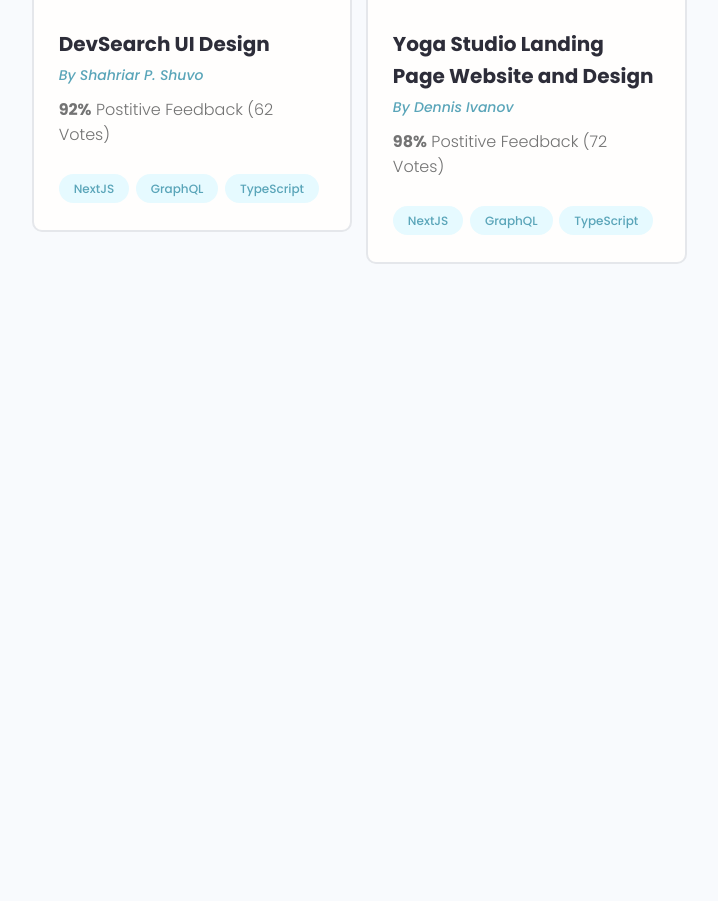
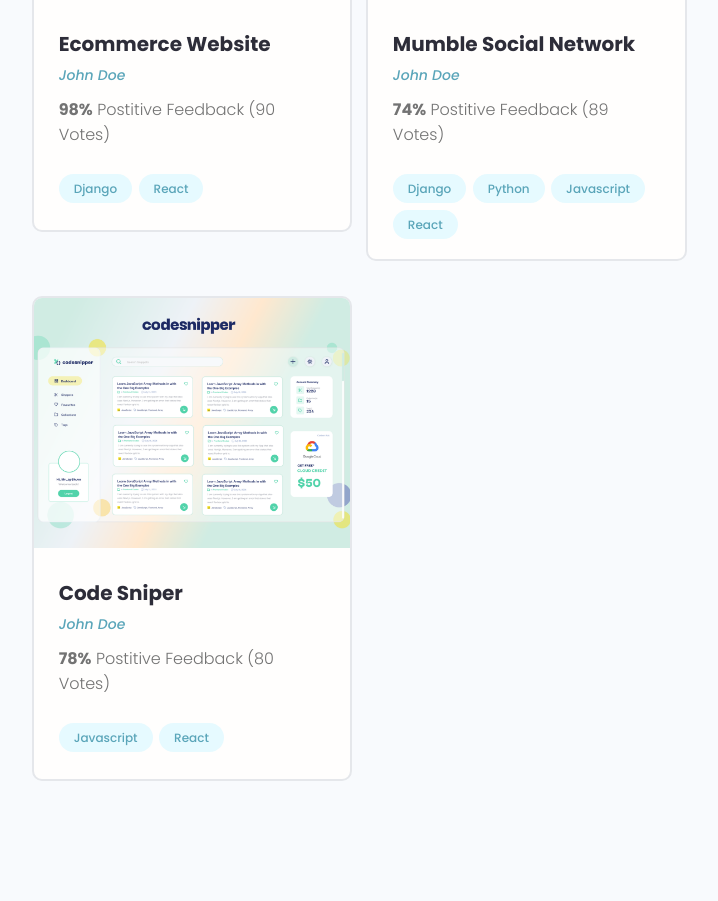
Before and after one commit to arogya247/devsearch, a Django app: page /profile/13df5a71-c57d-4fc0-b887-9456d43e9833/ in a window 1280 px wide. Shown: the part 843-1744 px from the top of the page, without its empty margins (465-1183 px from the left). Before the commit the page ends 1107 px from the top, so only its background shows below. Run offline with Django 3.2, Linux system fonts and the light colour scheme; data comes from the database, SQL or seed files in the repository; some libraries are stand-ins or nearby versions.

Commit message:
links and styles polished

```diff
--- a/projects/templates/projects/projects.html
+++ b/projects/templates/projects/projects.html
@@ -35,7 +35,7 @@
                 <img class="project__thumbnail" src="{{ project.featured_image.url}}" alt="project thumbnail" />
                 <div class="card__body">
                   <h3 class="project__title">{{project.title}}</h3>
-                  <p><a class="project__author" href="{% url 'project' project.id %}">By {{project.owner.name}}</a></p>
+                  <p><a class="project__author" href="{% url 'user-profile' project.owner.id %}">By {{project.owner.name}}</a></p>
                   <p class="project--rating">
                     <span style="font-weight: bold;">{{project.vote_ratio}}%</span> Positive
                     Feedback {{project.vote_total}} Vote{{ project.vote_total|pluralize:"s" }}
--- a/projects/templates/projects/single-project.html
+++ b/projects/templates/projects/single-project.html
@@ -30,7 +30,7 @@
         </div>
         <div class="column column--2of3">
           <img class="singleProject__preview" src="{{ project.featured_image.url }}" alt="portfolio thumbnail" />
-          <a href="profile.html" class="singleProject__developer">Md. Shahriar Parvez</a>
+          <a href="{% url 'user-profile' project.owner.id %}" class="singleProject__developer">{{project.owner.name}}</a>
           <h2 class="singleProject__title">{{project.title}}</h2>
           <h3 class="singleProject__subtitle">About the Project</h3>
           <div class="singleProject__info">
--- a/users/templates/users/user-profile.html
+++ b/users/templates/users/user-profile.html
@@ -69,59 +69,30 @@
             <h3 class="devInfo__title">Projects</h3>
             <div class="grid grid--two">
 
+              {% for project in profile.project_set.all %}
               <div class="column">
                 <div class="card project">
-                  <a href="single-project.html" class="project">
-                    <img class="project__thumbnail" src="images/project-b.png" alt="project thumbnail" />
+                  <a href="{% url 'project' project.id %}" class="project">
+                    <img class="project__thumbnail" src="{{ project.featured_image.url }}" alt="project thumbnail" />
                     <div class="card__body">
-                      <h3 class="project__title">DevSearch UI Design</h3>
-                      <p><a class="project__author" href="profile.html">By Shahriar P. Shuvo</a></p>
+                      <h3 class="project__title">{{ project.title }}</h3>
+                      <p><a class="project__author" href="{% url 'user-profile' profile.id %}">{{ project.owner.name }}</a></p>
                       <p class="project--rating">
-                        <span style="font-weight: bold;">92%</span> Postitive
-                        Feedback (62 Votes)
+                        <span style="font-weight: bold;">{{ project.vote_ratio }}%</span> Postitive
+                        Feedback ({{project.vote_total}} Votes)
                       </p>
                       <div class="project__tags">
+                        {% for tag in project.tags.all %}
                         <span class="tag tag--pill tag--main">
-                          <small>NextJS</small>
+                          <small>{{tag}}</small>
                         </span>
-                        <span class="tag tag--pill tag--main">
-                          <small>GraphQL</small>
-                        </span>
-                        <span class="tag tag--pill tag--main">
-                          <small>TypeScript</small>
-                        </span>
+                        {% endfor %}
                       </div>
                     </div>
                   </a>
                 </div>
               </div>
-
-              <div class="column">
-                <div class="card project">
-                  <a href="single-project.html" class="project">
-                    <img class="project__thumbnail" src="images/project-a.png" alt="project thumbnail" />
-                    <div class="card__body">
-                      <h3 class="project__title">Yoga Studio Landing Page Website and Design</h3>
-                      <p><a class="project__author" href="profile.html">By Dennis Ivanov</a></p>
-                      <p class="project--rating">
-                        <span style="font-weight: bold;">98%</span> Postitive
-                        Feedback (72 Votes)
-                      </p>
-                      <div class="project__tags">
-                        <span class="tag tag--pill tag--main">
-                          <small>NextJS</small>
-                        </span>
-                        <span class="tag tag--pill tag--main">
-                          <small>GraphQL</small>
-                        </span>
-                        <span class="tag tag--pill tag--main">
-                          <small>TypeScript</small>
-                        </span>
-                      </div>
-                    </div>
-                  </a>
-                </div>
-              </div>
+              {% endfor %}
 
             </div>
           </div>
```
